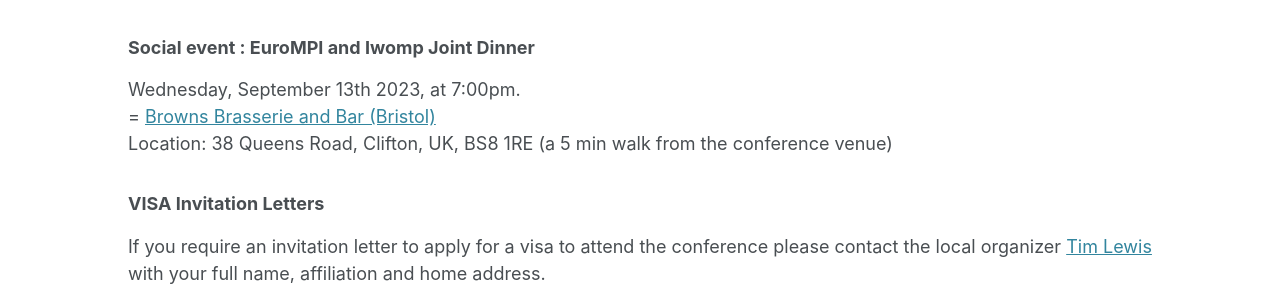
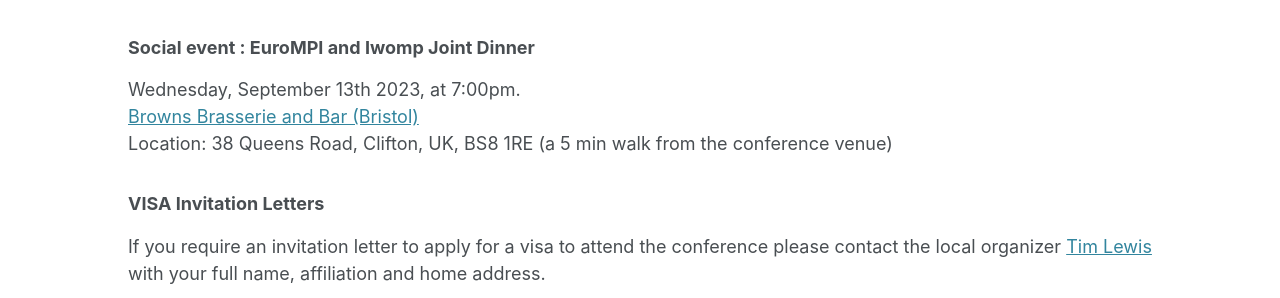
Before and after one commit to eurompi23/eurompi23.github.io, a Jekyll site: the page built from _pages/venue.md, in a window 1280 px wide. Shown: the part 761-1059 px from the top of the page. Built offline with Jekyll 4.4.1, drawn with Linux system fonts in a browser that asks for light colours; cached includes are drawn as plain includes.

```diff
--- a/_pages/venue.md
+++ b/_pages/venue.md
@@ -27,7 +27,7 @@ Bristol is well served by a range of hotels within close proximity of the venue.
 
 <h3>Social event : EuroMPI and Iwomp Joint Dinner</h3>
 
-Wednesday, September 13th 2023, at 7:00pm.<br>=
+Wednesday, September 13th 2023, at 7:00pm.<br>
 <a href="https://www.browns-restaurants.co.uk/restaurants/southwest/bristol#/">Browns Brasserie and Bar (Bristol)</a><br>
 Location: 38 Queens Road, Clifton, UK, BS8 1RE (a 5 min walk from the conference venue)<br>
 
```
